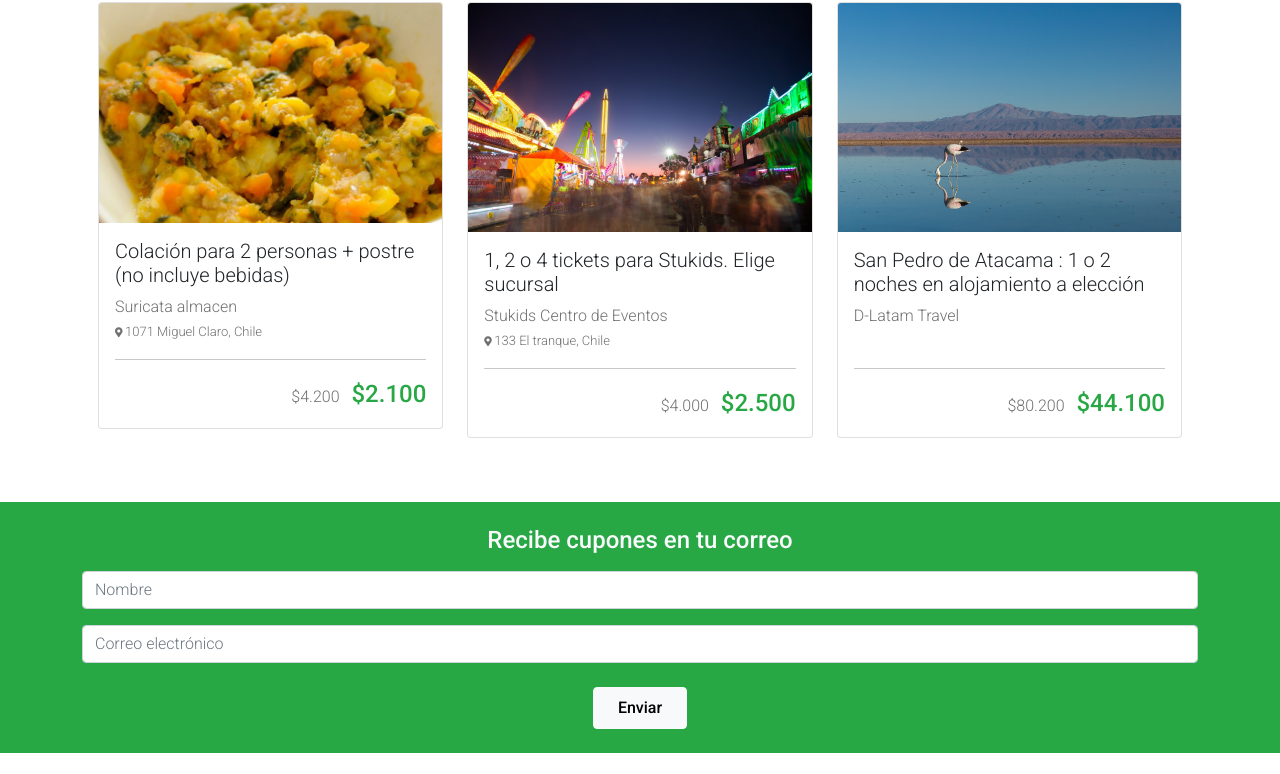
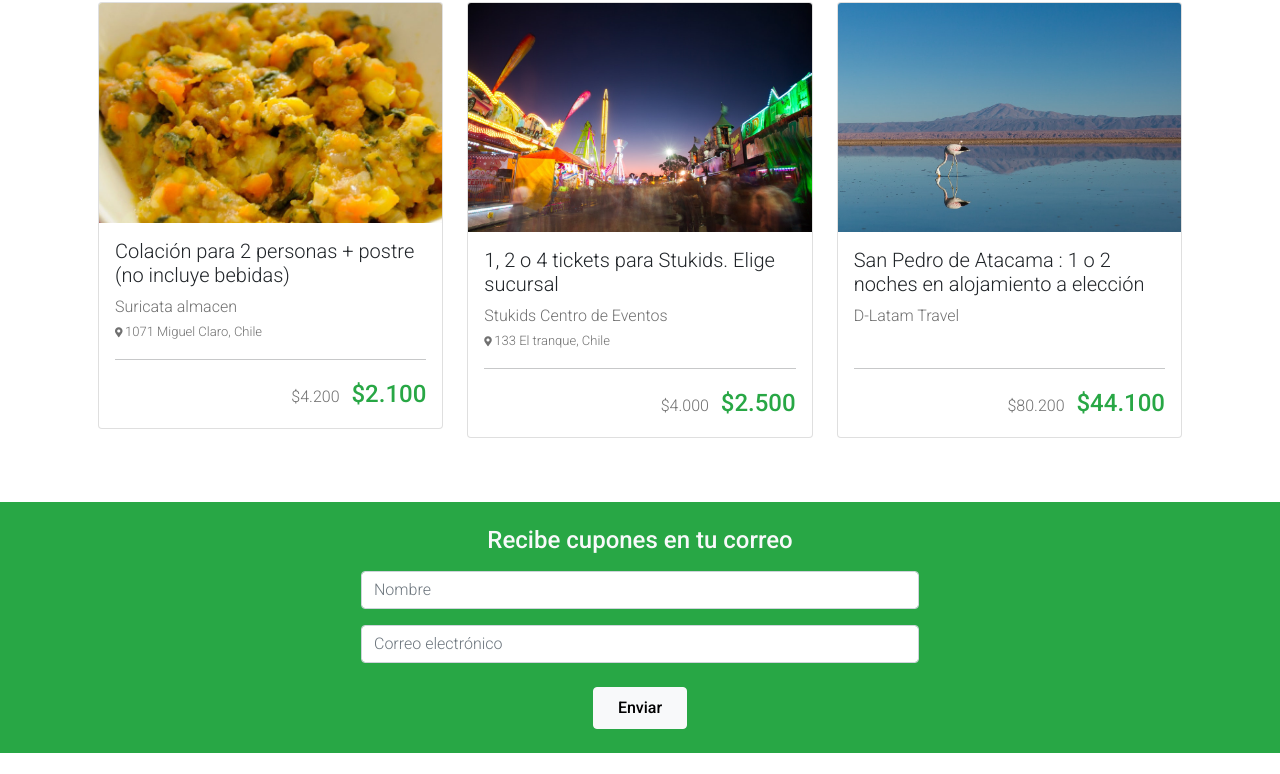
Before and after one commit to Sheshinmcfly/cuppon, a plain HTML site: page index.html in a window 1280 px wide. Shown: the part 578-1352 px from the top of the page. Drawn offline with nearby package versions, Linux system fonts and the light colour scheme.

Commit message:
Ajustes input responsivo

```diff
--- a/assets/css/style.css
+++ b/assets/css/style.css
@@ -6,7 +6,7 @@ i {
     font-size: x-small;
 }
 
-i span{
+i span {
     font-size: small;
 }
 
@@ -35,6 +35,10 @@ nav img, footer img {
     font-weight: 300;
 }
 
-.fw-500 {
-    font-weight: 500;
+
+
+@media (min-width: 768px) {
+    .wd-50 {
+        width: 50%;
+    }
 }
--- a/index.html
+++ b/index.html
@@ -260,7 +260,7 @@
             <h1 class="text-center text-light fw-500 fs-4 mb-3">Recibe cupones en tu correo</h1>
 
             <!--Formulario-->
-            <form action="#">
+            <form class="wd-50 mx-auto">
                 <input type="text" id="name" class="form-control mb-3 fw-300" placeholder="Nombre">
 
                 <input type="text" id="mail" class="form-control mb-4 fw-300" placeholder="Correo electrónico">
```
